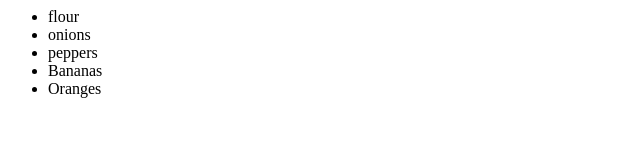
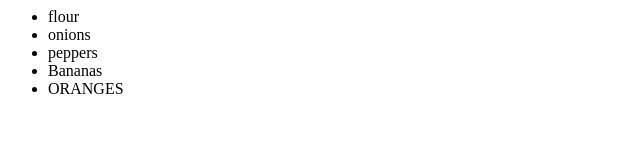
Before and after one commit to Pramodgajula/shoppinglist, a plain HTML site: page index.html in a window 1280 px wide. Shown: the full height of the page, 0-640 px from the left. Drawn offline with Linux system fonts and the light colour scheme.

Commit message:
ORANGES made to be super important

```diff
--- a/index.html
+++ b/index.html
@@ -5,7 +5,7 @@
        		<li>onions</li>
        		<li>peppers</li>
        		<li>Bananas</li>
-       		<li>Oranges</li>
+       		<li>ORANGES</li>
     	    </ul>
 	</body>
 </html>
```
